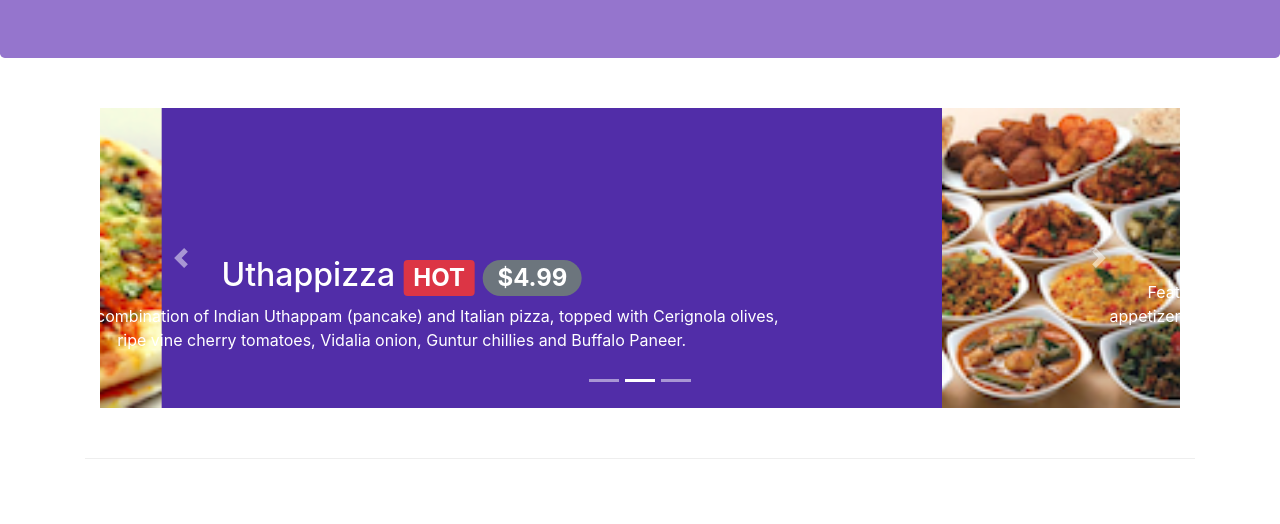
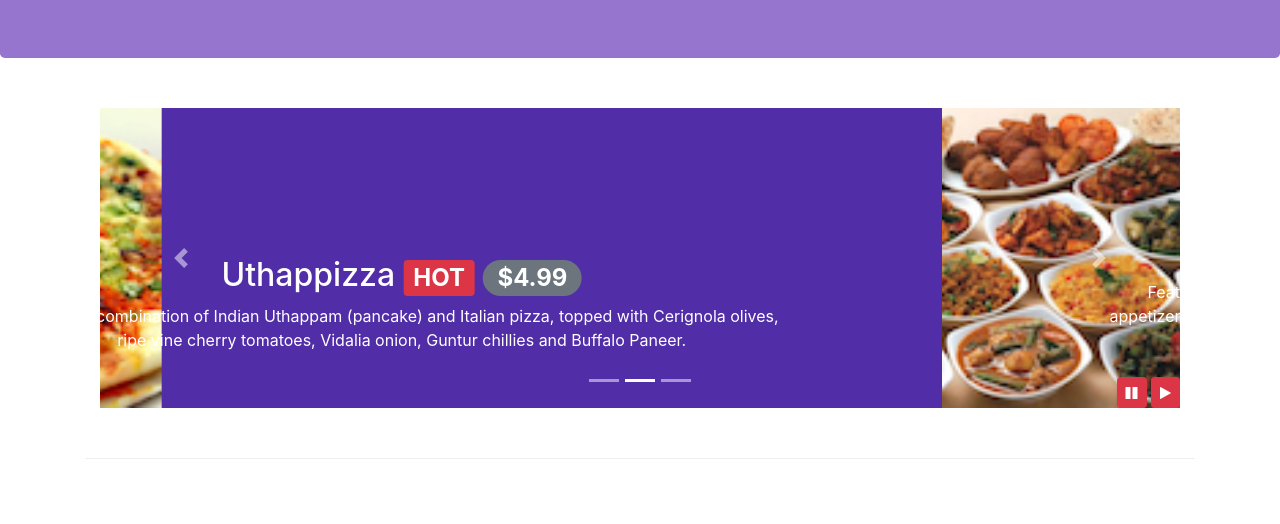
Before and after one commit to n1ceh4cker/confusion-bootstrap, a website: page index.html in a window 1280 px wide. Shown: the part 276-800 px from the top of the page. Drawn offline with nearby package versions, Linux system fonts and the light colour scheme.

Commit message:
Bootstrap JQuery

```diff
--- a/css/styles.css
+++ b/css/styles.css
@@ -49,3 +49,8 @@ address{
     left: 0;
     min-height: 300px;
 }
+#carouselButton{
+    position: absolute;
+    bottom: 0;
+    right: 0;
+}
--- a/index.html
+++ b/index.html
@@ -209,6 +209,14 @@
                     <a href="#carouselEx" class="carousel-control-next" role="button" data-slide="next">
                         <span class="carousel-control-next-icon"></span>
                     </a>
+                    <div class="button-group" id="carouselButton">
+                        <button class="btn btn-danger btn-sm" id="carousel-pause">
+                            <span class="fa fa-pause"></span>
+                        </button>
+                        <button class="btn btn-danger btn-sm" id="carousel-play">
+                            <span class="fa fa-play"></span>
+                        </button>
+                    </div>
                 </div>
             </div>
         </div>
@@ -307,6 +315,17 @@
     <script src="/node_modules/jquery/dist/jquery.slim.min.js"></script>
     <script src="/node_modules/popper.js/dist/umd/popper.min.js"></script>
     <script src="/node_modules/bootstrap/dist/js/bootstrap.min.js"></script>
+    <script>
+        $(document).ready(function(){
+            $('#carouselEx').carousel({ interval: 2000 });
+            $('#carousel-pause').click(function(){
+                $('#carouselEx').carousel('pause')
+            });
+            $('#carousel-play').click(function(){
+                $('#carouselEx').carousel('cycle')
+            });
+        });
+    </script>
 </body>
 
 </html>
```
